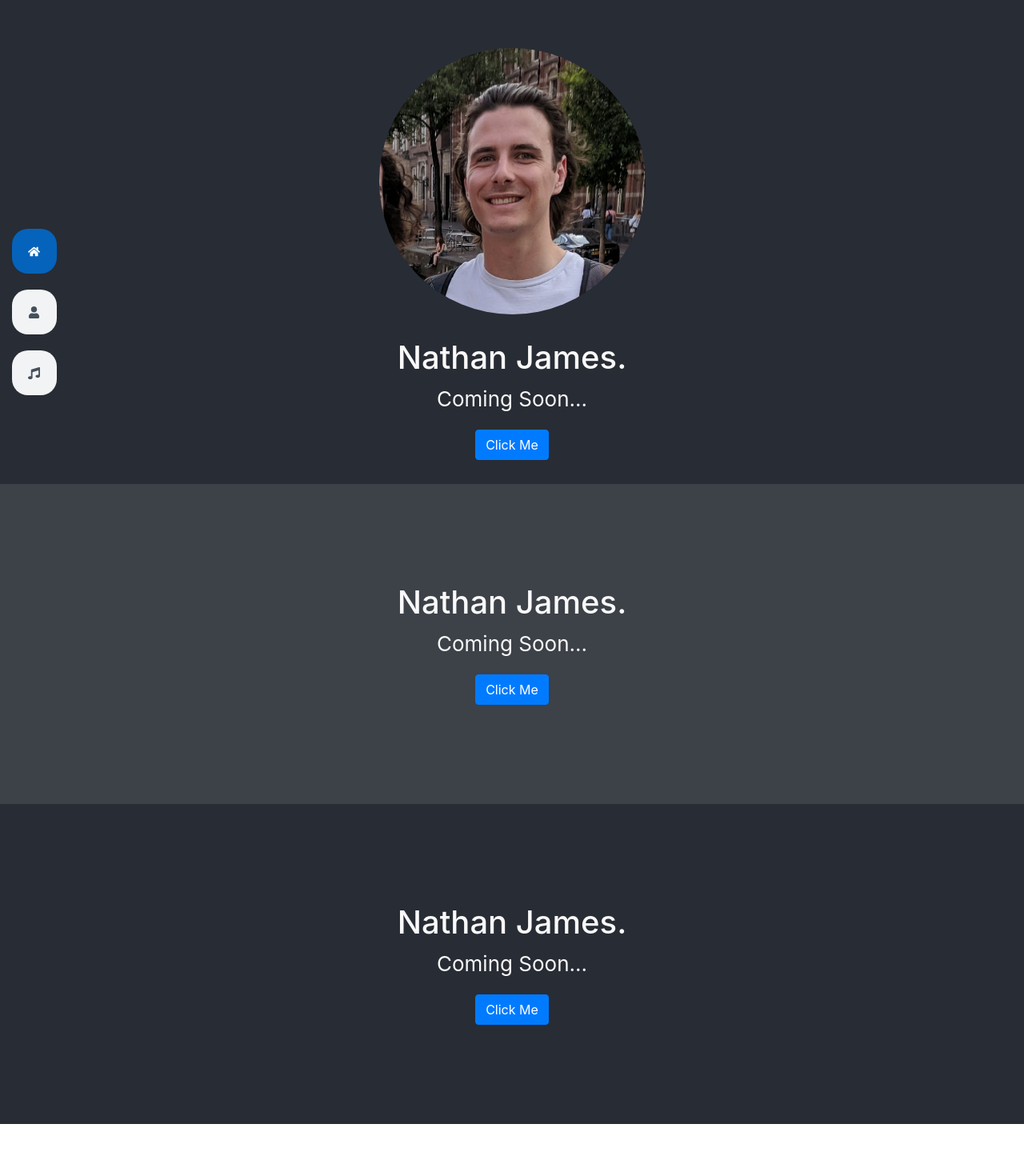
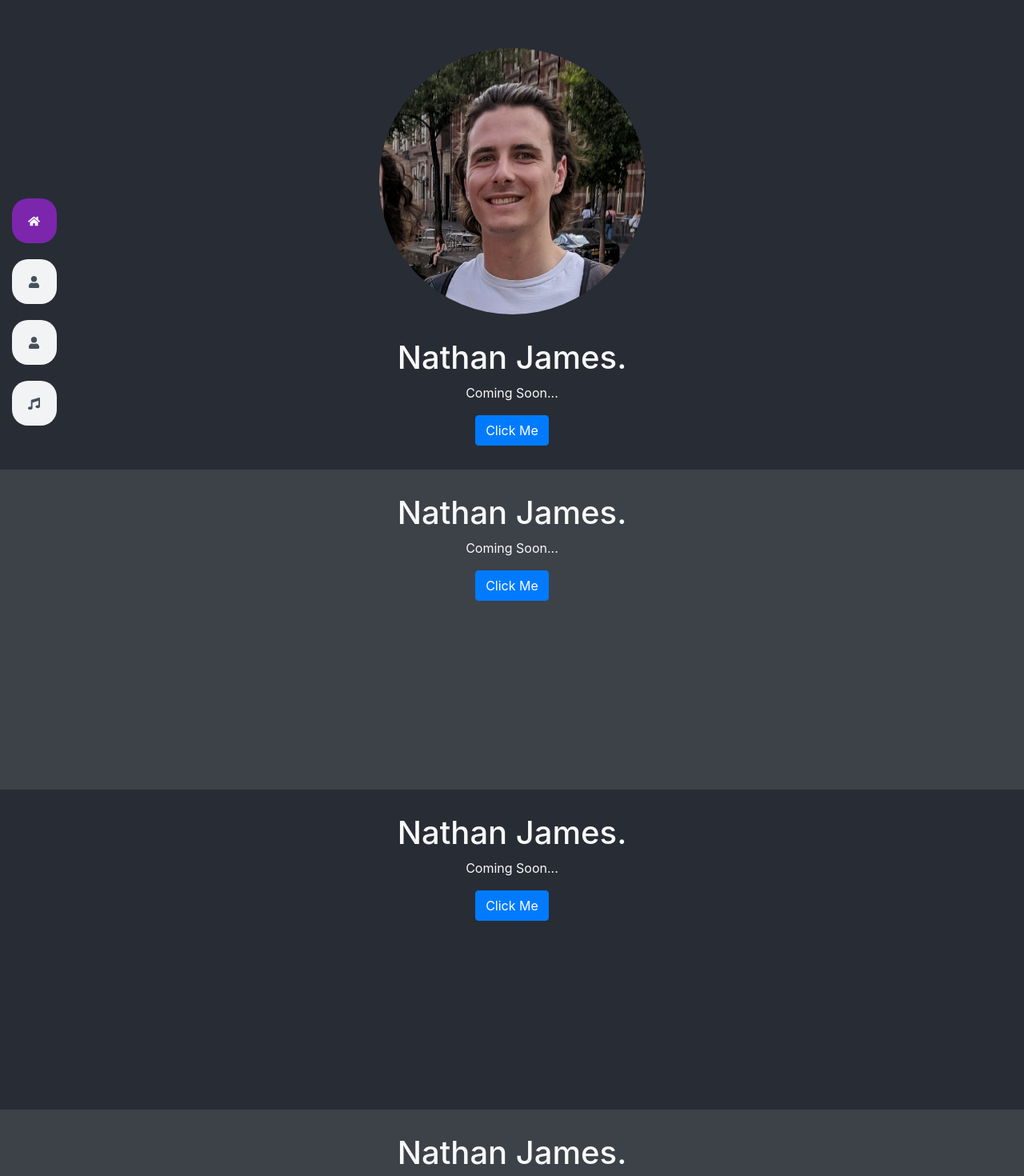
Before and after one commit to Nathanjms/nathanjms-webiste, a React (Create React App) app: page / in a window 1280 px wide. Shown: the top 1470 px of the page at 80% size. Before the commit the page ends 1405 px from the top, so only its background shows below. Built offline with nearby package versions, Linux system fonts and the light colour scheme.

Commit message:
Add skills component, change color

```diff
--- a/src/components/App.js
+++ b/src/components/App.js
@@ -3,6 +3,7 @@ import Navbar from './Navbar';
 import Home from './Home';
 import About from './About';
 import Music from './Music';
+import Skills from './Skills';
 
 
 function App() {
@@ -15,10 +16,13 @@ function App() {
         <Home />
       </section>
       <main>
-        <section id="about">
+        <section id="about" className="main-body-sections">
           <About />
         </section>
-        <section id="music">
+        <section id="skills" className="main-body-sections">
+          <Skills />
+        </section>
+        <section id="music" className="main-body-sections">
           <Music />
         </section>
       </main>
--- a/src/components/Navbar.js
+++ b/src/components/Navbar.js
@@ -8,6 +8,7 @@ function App() {
                 <ul>
                     <li className="active"><a href="/"><FaHome /><span>Home</span></a></li>
                     <li><a href="#about"><FaUser /><span>About</span></a></li>
+                    <li><a href="#skills"><FaUser /><span>Skills</span></a></li>
                     <li><a href="#music"><FaMusic /><span>Music</span></a></li>
 
                 </ul>
--- /dev/null
+++ b/src/components/Skills.js
@@ -0,0 +1,17 @@
+import React from 'react';
+
+function music() {
+    return (
+        <div className="container">
+            <div className="intro-section">
+                <h1>Nathan James.</h1>
+                <p>
+                    Coming Soon...
+                </p>
+                <button className="btn btn-primary">Click Me</button>
+            </div>
+        </div>
+    );
+}
+
+export default music;
--- a/src/css/App.css
+++ b/src/css/App.css
@@ -8,37 +8,24 @@
   display: flex;
   flex-direction: column;
   align-items: center;
-  justify-content: center;
-  font-size: calc(10px + 2vmin);
   color: #f9f9f9;
   padding-top: 30px;
   padding-bottom: 30px;
 }
 
-#about {
+.main-body-sections {
   background-color: #3d4148;
   min-height: 50vh;
   display: flex;
   flex-direction: column;
   align-items: center;
-  justify-content: center;
-  font-size: calc(10px + 2vmin);
   color: #f9f9f9;
   padding-top: 30px;
   padding-bottom: 30px;
 }
 
-#music {
+#skills {
   background-color: #282c34;
-  min-height: 50vh;
-  display: flex;
-  flex-direction: column;
-  align-items: center;
-  justify-content: center;
-  font-size: calc(10px + 2vmin);
-  color: #f9f9f9;
-  padding-top: 30px;
-  padding-bottom: 30px;
 }
 
 .intro-section img{
@@ -144,7 +131,7 @@ to {
 
 .nav-menu a:hover, .nav-menu .active > a, .nav-menu li:hover > a {
   color: #fff;
-  background: #0563bb;
+  background: #7b26ad;
 }
 
 .nav-menu a:hover span, .nav-menu .active > a span, .nav-menu li:hover > a span {
@@ -189,5 +176,5 @@ to {
 }
 
 .mobile-nav-active .mobile-nav-toggle i {
-  color: #0563bb;
+  color: #7b26ad;
 }
```
